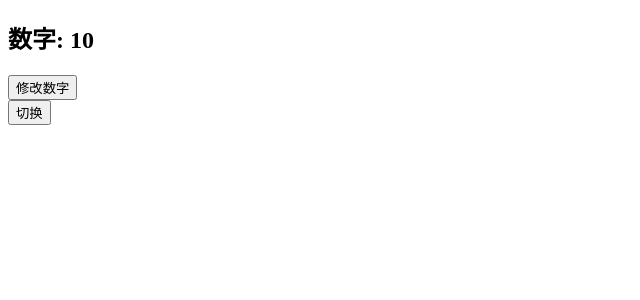
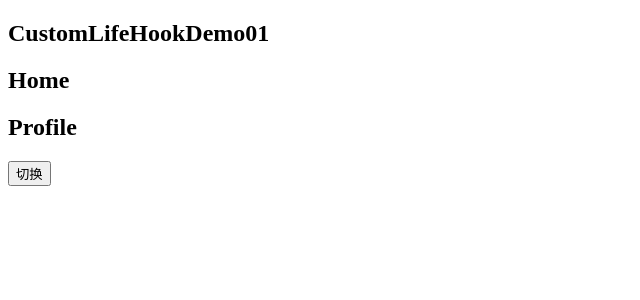
Before and after one commit to qybqyb792/React-learn, a React (Create React App) app in the folder 14_learn-hooks/: page / in a window 1280 px wide. Shown: the top 300 px of the page, without its empty margins (0-640 px from the left). Built offline with nearby package versions, Linux system fonts and the light colour scheme.

Commit message:
自定义Hook

```diff
--- /dev/null
+++ b/14_learn-hooks/src/11_自定义Hook/01_认识自定义Hook.js
@@ -0,0 +1,32 @@
+import React, { useEffect } from 'react';
+
+const Home = (props) => {
+  useLoggingLife("Home");
+  return <h2>Home</h2>
+}
+
+const Profile = (props) => {
+  useLoggingLife("Profile");
+  return <h2>Profile</h2>
+}
+
+export default function CustomLifeHookDemo01() {
+  useLoggingLife("CustomLifeHookDemo01");
+  return (
+    <div>
+      <h2>CustomLifeHookDemo01</h2>
+      <Home/>
+      <Profile/>
+    </div>
+  )
+}
+
+function useLoggingLife(name) {
+  useEffect(() => {
+    console.log(`${name}组件被创建出来了`);
+
+    return () => {
+      console.log(`${name}组件被销毁掉了`);
+    }
+  }, []);
+}
--- a/14_learn-hooks/src/App.js
+++ b/14_learn-hooks/src/App.js
@@ -29,7 +29,9 @@ import React, { createContext, useState } from 'react'
 // import UseImperativeHandleHookDemo from './09_useImperativeHandle/02_useImperativeHandle用法'
 
 // import EffectCounterDemo from './10_useLayoutEffect使用/01_useEffect的count修改'
-import UseLayoutEffectCounterDemo from './10_useLayoutEffect使用/02_useLayoutEffect的count修改'
+// import UseLayoutEffectCounterDemo from './10_useLayoutEffect使用/02_useLayoutEffect的count修改'
+
+import CustomLifeHookDemo01 from './11_自定义Hook/01_认识自定义Hook'
 
 export const UserContext = createContext()
 export const ThemeContext = createContext()
@@ -85,7 +87,10 @@ export default function App() {
 
       {/* 10.useLayoutEffect */}
       {/* <EffectCounterDemo /> */}
-      <UseLayoutEffectCounterDemo />
+      {/* <UseLayoutEffectCounterDemo /> */}
+
+      {/* 11.自定义Hook */}
+      {show && <CustomLifeHookDemo01/>}
 
       <button onClick={(e) => setShow(!show)}>切换</button>
     </div>
```
Also changed, not shown: 14_learn-hooks/src/11_自定义Hook/02_自定义Hook练习-Context共享.js (added, +13 -0 lines), 14_learn-hooks/src/11_自定义Hook/03_自定义Hook练习-获取滚动位置.js (added, +12 -0 lines), 14_learn-hooks/src/11_自定义Hook/04_自定义Hook练习-localStorage存储.js (added, +14 -0 lines), 1 other file (tests, documents, lock files or other folders).
